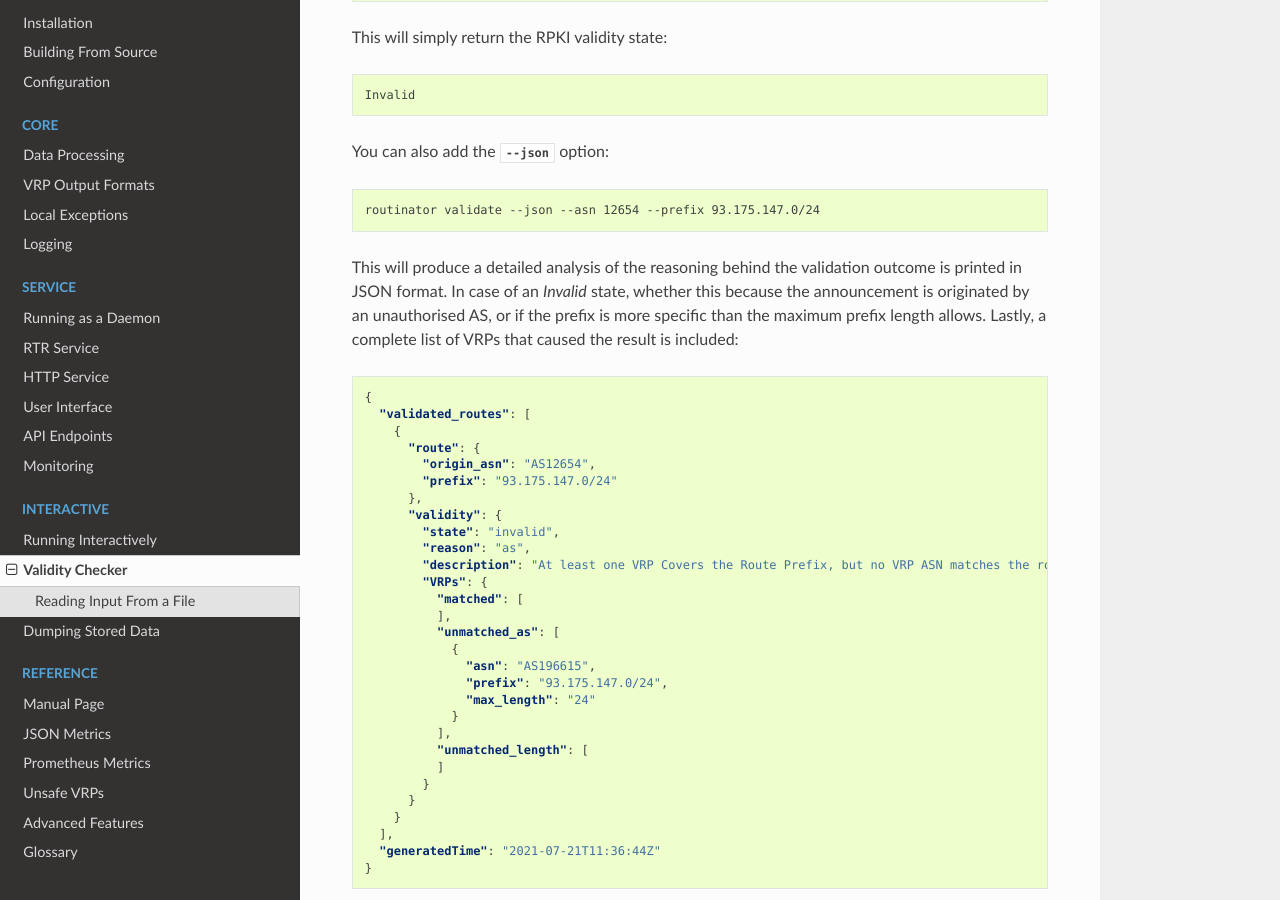
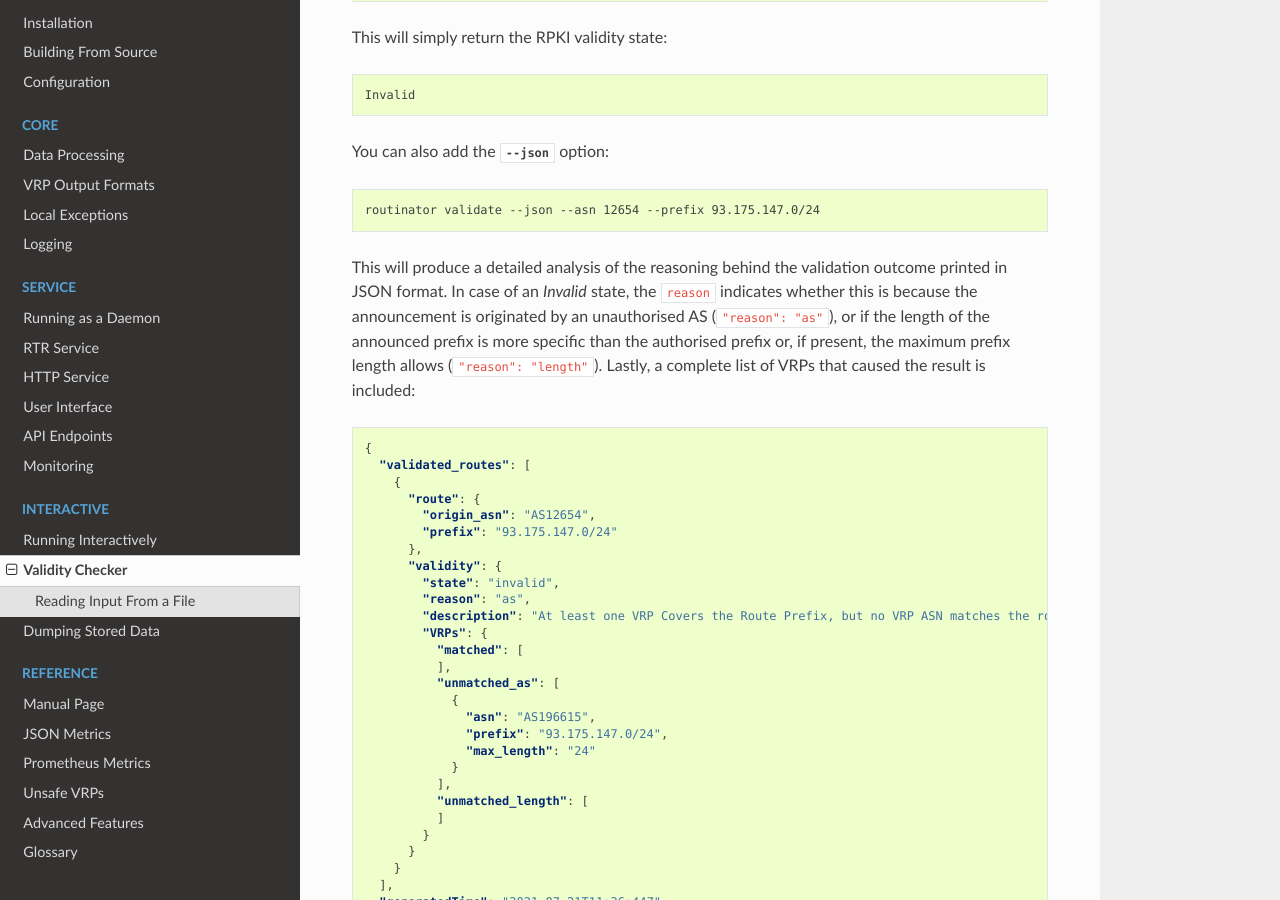
Before and after one commit to NLnetLabs/routinator, a Sphinx documentation site: the page built from doc/manual/source/validity-checker.rst, in a window 1280 px wide and 900 px high, scrolled down 323 px. Built offline with Sphinx 7.4.7 and the Read the Docs theme 2.0.0, drawn with Linux system fonts in a browser that asks for light colours.

Commit message:
Manual: Improve description of validity checker. (#846)

```diff
--- a/doc/manual/source/api-endpoints.rst
+++ b/doc/manual/source/api-endpoints.rst
@@ -12,7 +12,8 @@ The HTTP service supports GET requests on the following paths:
 ``/api/v1/validity/as-number/prefix``
      Returns a JSON object describing whether the route announcement given by
      its origin AS Number and address prefix is RPKI valid, invalid, or not
-     found. A complete list of VRPs that caused the result is included.
+     found. A complete list of VRPs that caused the result is included. For
+     details about its contents see :doc:`validity checker<validity-checker>`.
 
 ``/validity?asn=as-number&prefix=prefix``
      Same as above but with a more form-friendly calling convention.
--- a/doc/manual/source/validity-checker.rst
+++ b/doc/manual/source/validity-checker.rst
@@ -24,10 +24,12 @@ You can also add the :option:`--json` option:
    routinator validate --json --asn 12654 --prefix 93.175.147.0/24
 
 This will produce a detailed analysis of the reasoning behind the validation
-outcome is printed in JSON format. In case of an *Invalid* state, whether this
-because the announcement is originated by an unauthorised AS, or if the prefix
-is more specific than the maximum prefix length allows. Lastly, a complete list
-of VRPs that caused the result is included:
+outcome printed in JSON format. In case of an *Invalid* state, the ``reason``
+indicates whether this is because the announcement is originated by an
+unauthorised AS (``"reason": "as"``), or if the length of the announced prefix
+is more specific than the authorised prefix or, if present, the maximum prefix
+length allows (``"reason": "length"``). Lastly, a complete list of VRPs that
+caused the result is included:
 
 .. code-block:: json
 
```
